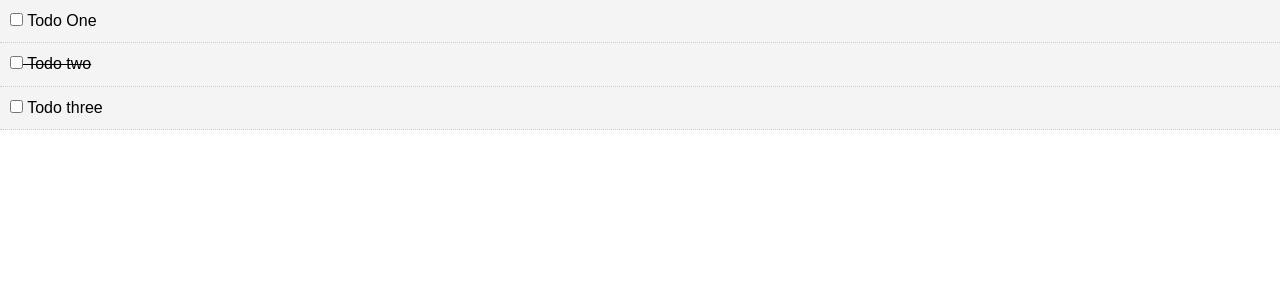
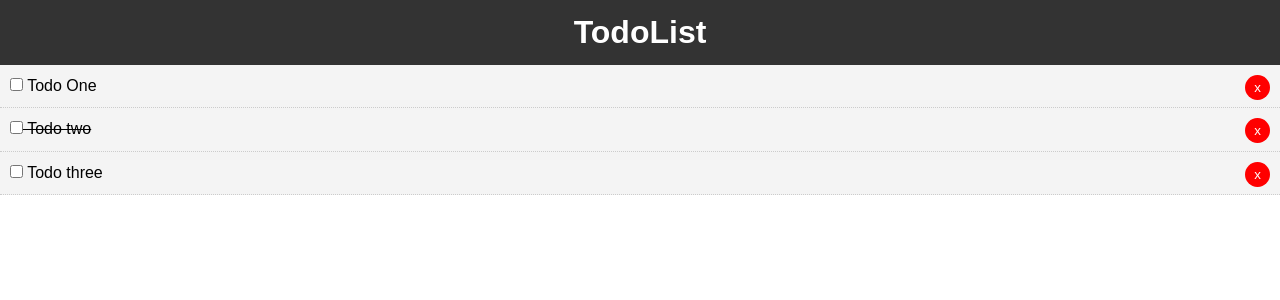
Before and after one commit to jrking365/vue_crash_todolist, a Vue app: page / in a window 1280 px wide. Shown: the top 300 px of the page. Built offline with nearby package versions, Linux system fonts and the light colour scheme.

Commit message:
adding the delete event and the header component

```diff
--- a/src/App.vue
+++ b/src/App.vue
@@ -1,15 +1,18 @@
 <template>
   <div id="app">
-    <Todos v-bind:todos="todos" />
+    <Header />
+    <Todos v-bind:todos="todos" v-on:del-todo="deleteTodo" />
   </div>
 </template>
 
 <script>
 import Todos from "./components/Todos";
+import Header from "./components/layout/Header";
 export default {
   name: "app",
   components: {
-    Todos
+    Todos,
+    Header
   },
   data() {
     return {
@@ -31,6 +34,11 @@
         }
       ]
     };
+  },
+  methods: {
+    deleteTodo(id) {
+      this.todos = this.todos.filter(todo => todo.id !== id);
+    }
   }
 };
 </script>
--- a/src/components/TodoItem.vue
+++ b/src/components/TodoItem.vue
@@ -3,6 +3,7 @@
     <p>
       <input type="checkbox" v-on:change="markComplete" />
       {{todo.title}}
+      <button @click="$emit('del-todo',todo.id)" class="del">x</button>
     </p>
   </div>
 </template>
--- a/src/components/Todos.vue
+++ b/src/components/Todos.vue
@@ -1,7 +1,7 @@
 <template>
   <div>
     <div v-bind:key="todo.id" v-for="todo in todos">
-      <TodoItem v-bind:todo="todo" />
+      <TodoItem v-bind:todo="todo" v-on:del-todo="$emit('del-todo',todo.id)" />
     </div>
   </div>
 </template>
--- /dev/null
+++ b/src/components/layout/Header.vue
@@ -0,0 +1,25 @@
+<template>
+  <header class="header">
+    <h1>TodoList</h1>
+  </header>
+</template>
+
+<script>
+export default {
+  name: "Header"
+};
+</script>
+
+<style scoped>
+.header {
+  background: #333;
+  color: #ffff;
+  text-align: center;
+  padding: 10px;
+}
+
+.header a {
+  color: #ffff;
+  padding-right: 5px;
+}
+</style>
```
